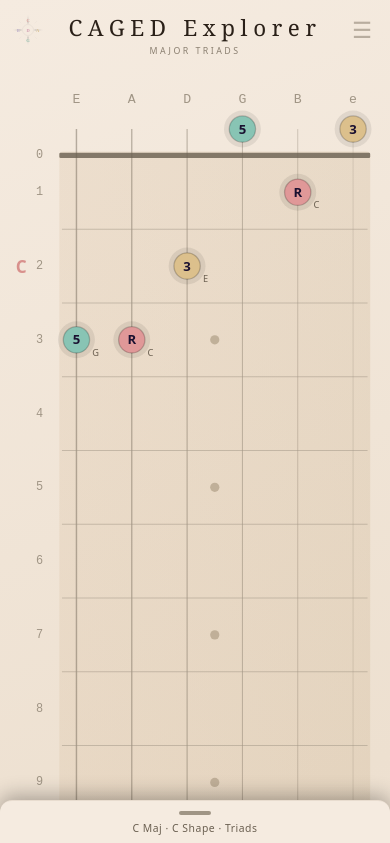
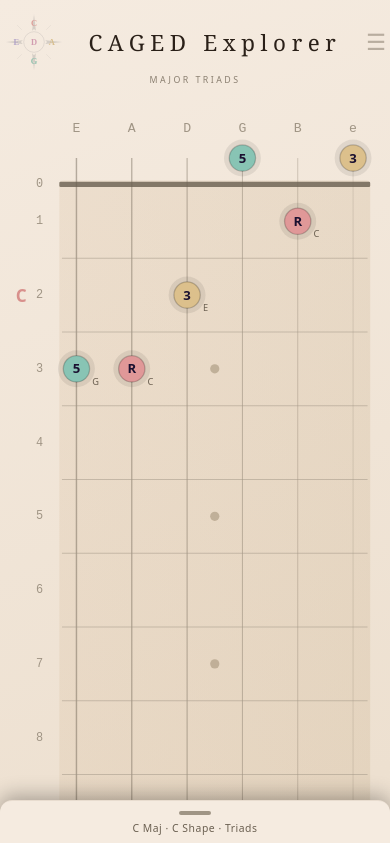
Before and after one commit to tartansandal/caged-explorer, a React (Vite) app: page / in a window 390 px wide. Shown: the top 843 px of the page. Built offline with nearby package versions, Linux system fonts and the light colour scheme.

Commit message:
feat: inline mobile header with logo, title, and hamburger in flex row

```diff
--- a/src/App.jsx
+++ b/src/App.jsx
@@ -754,16 +754,16 @@ export default function CAGEDExplorer() {
       minHeight: "100vh", padding: isMobile ? "12px 4px 52px" : "24px 16px", boxSizing: "border-box", fontFamily: "system-ui, -apple-system, 'Segoe UI', sans-serif", color: theme.text.primary }}>
       <div style={{ maxWidth: 1000, margin: "0 auto", position: "relative" }}>
 
-        <img src={`${import.meta.env.BASE_URL}logo.svg`} width={isMobile ? 32 : 80} height={isMobile ? 32 : 80} alt=""
-          style={{ position: "absolute", top: isMobile ? 2 : -4, left: isMobile ? 8 : 0, opacity: 0.85 }} />
-        <h1 style={{ textAlign: "center", fontSize: isMobile ? "1.4rem" : "2.5rem", fontWeight: 300, margin: "0 0 2px",
+        {isMobile ? (
+          <div style={{ display: "flex", alignItems: "center", marginBottom: 2 }}>
+            <img src={`${import.meta.env.BASE_URL}logo.svg`} width={60} height={60} alt="" style={{ opacity: 0.85, flexShrink: 0 }} />
+            <h1 style={{ flex: 1, textAlign: "center", fontSize: "1.4rem", fontWeight: 300, margin: 0,
               letterSpacing: "0.25em", color: theme.text.heading, fontFamily: "Georgia, 'Times New Roman', serif" }}>
               CAGED Explorer
             </h1>
-        {isMobile ? (
-          <div style={{ position: "absolute", top: 4, right: 8 }}>
+            <div style={{ flexShrink: 0, position: "relative" }}>
               <button onClick={() => setShowMenu(m => !m)} title="Menu"
-              style={{ background: "none", border: "none", cursor: "pointer",
+                style={{ background: "none", border: "none", cursor: "pointer", padding: 0,
                   fontSize: "1.4rem", color: theme.text.dim, opacity: 0.7 }}>
                 ☰
               </button>
@@ -794,6 +794,7 @@ export default function CAGEDExplorer() {
                 </div>
               </>
             )}
+            </div>
           </div>
         ) : (
           <div style={{ position: "absolute", top: 8, right: 8, display: "flex", alignItems: "center", gap: 12 }}>
```
Lines whose indentation alone changed are shown as unchanged.
